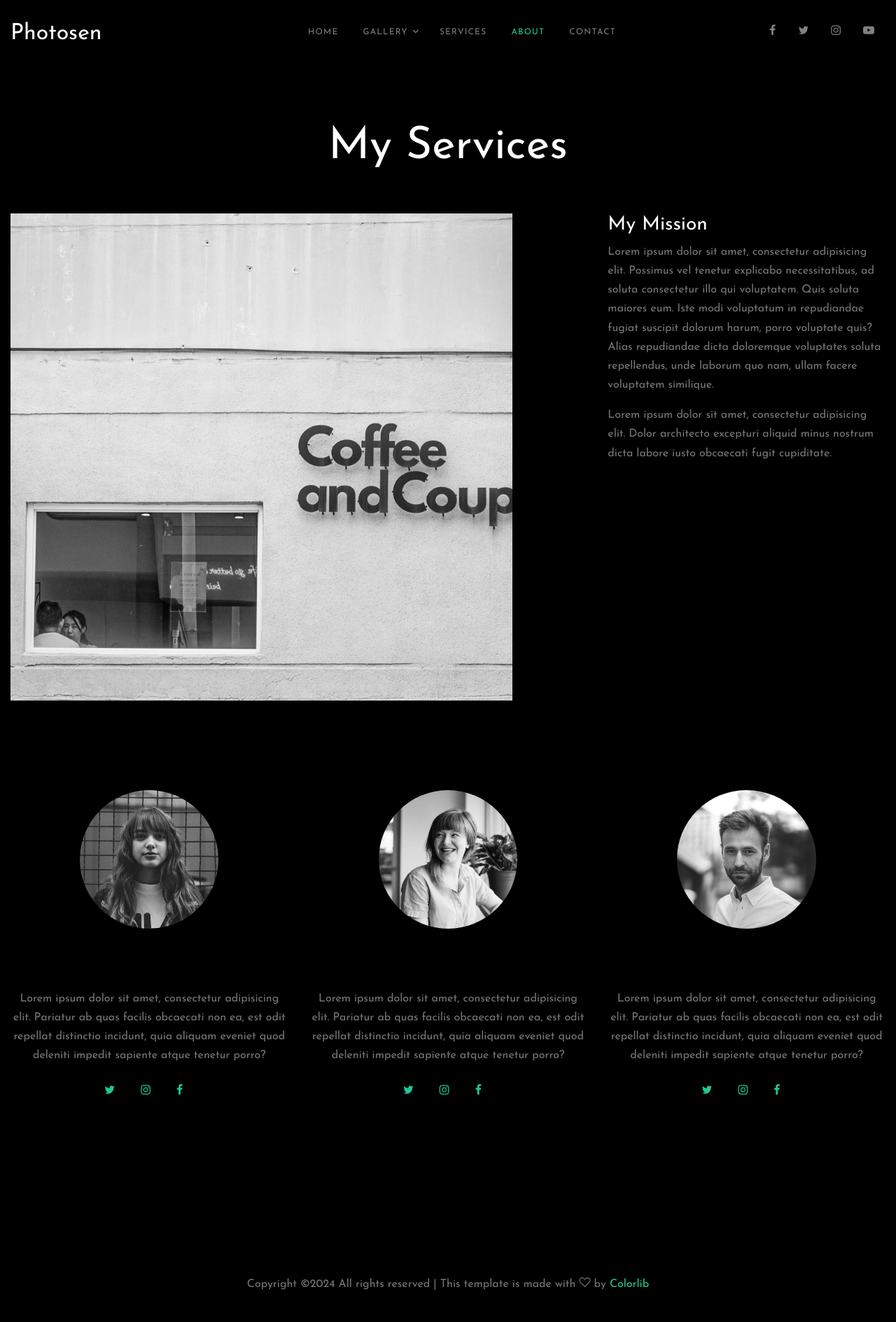
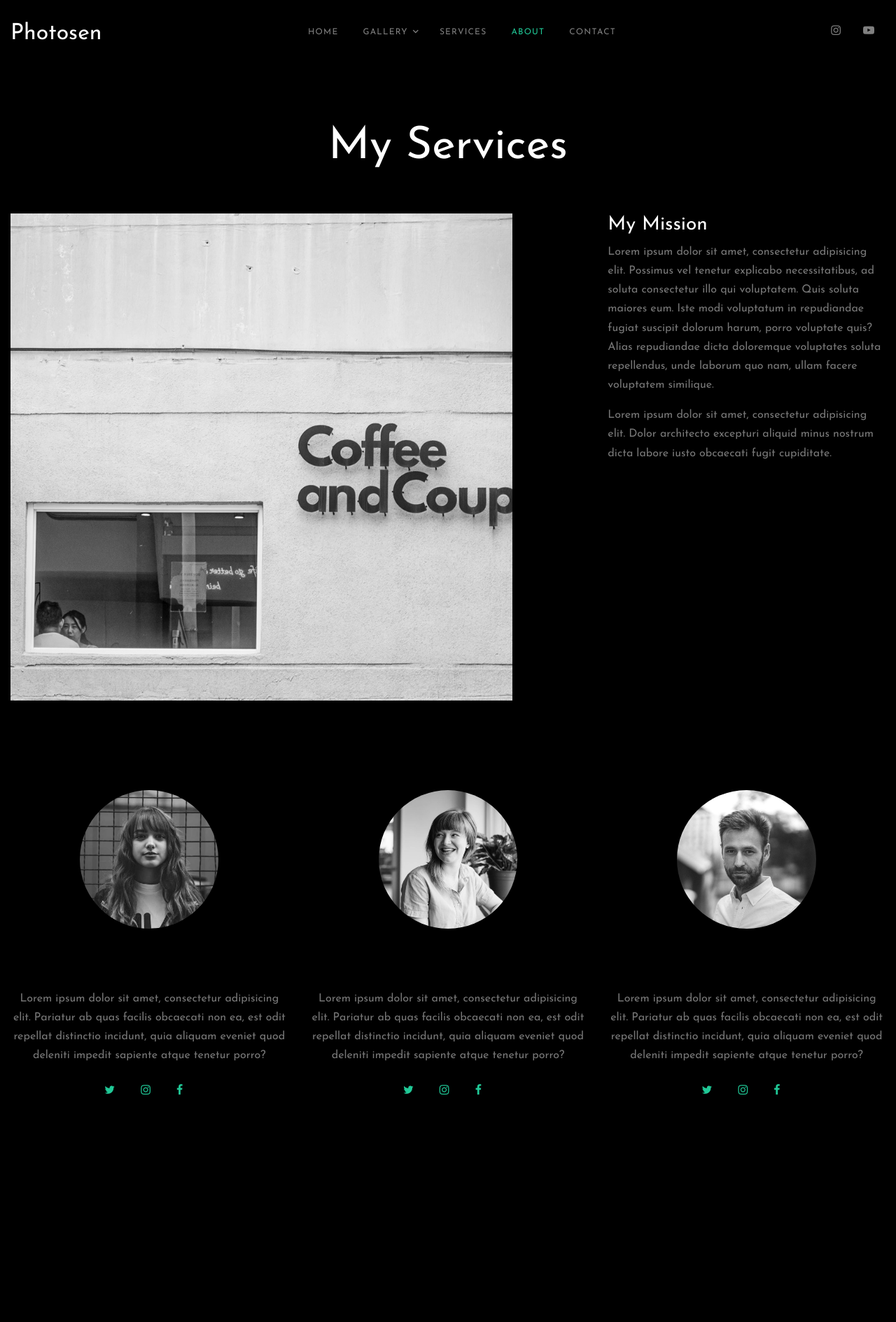
Before and after one commit to suyash1o1/suyash1o1, a plain HTML site: page about.html in a window 1280 px wide. Shown: the whole page at 70% size. After the commit the page ends 1798 px from the top, so only its background shows below. Drawn offline with Linux system fonts and the light colour scheme; files whose address does not match are found by name.

```diff
--- a/about.html
+++ b/about.html
@@ -1,7 +1,7 @@
 <!DOCTYPE html>
 <html lang="en">
 <head>
-  <title>Photosen &mdash; Colorlib Website Template</title>
+  <title>Suyash's Portfolio</title>
   <meta charset="utf-8">
   <meta name="viewport" content="width=device-width, initial-scale=1, shrink-to-fit=no">
 
@@ -86,12 +86,7 @@
           <div class="col-6 col-xl-2 text-right" data-aos="fade-down">
             <div class="d-none d-xl-inline-block">
               <ul class="site-menu js-clone-nav ml-auto list-unstyled d-flex text-right mb-0" data-class="social">
-                <li>
-                  <a href="#" class="pl-0 pr-3"><span class="icon-facebook"></span></a>
-                </li>
-                <li>
-                  <a href="#" class="pl-3 pr-3"><span class="icon-twitter"></span></a>
-                </li>
+
                 <li>
                   <a href="#" class="pl-3 pr-3"><span class="icon-instagram"></span></a>
                 </li>
@@ -174,16 +169,6 @@
       </div>
     </div>
 
-    <div class="footer py-4">
-      <div class="container-fluid text-center">
-        <p>
-          <!-- Link back to Colorlib can't be removed. Template is licensed under CC BY 3.0. -->
-          Copyright &copy;<script data-cfasync="false" src="/cdn-cgi/scripts/5c5dd728/cloudflare-static/email-decode.min.js"></script><script>document.write(new Date().getFullYear());</script> All rights reserved | This template is made with <i class="icon-heart-o" aria-hidden="true"></i> by <a href="https://colorlib.com" target="_blank" >Colorlib</a>
-          <!-- Link back to Colorlib can't be removed. Template is licensed under CC BY 3.0. -->
-        </p>
-      </div>
-    </div>
-
 
 
 
```
Also changed, not shown: contact.html (+2 -17 lines), index.html (+4 -18 lines), services.html (+2 -16 lines), single.html (+2 -16 lines).
